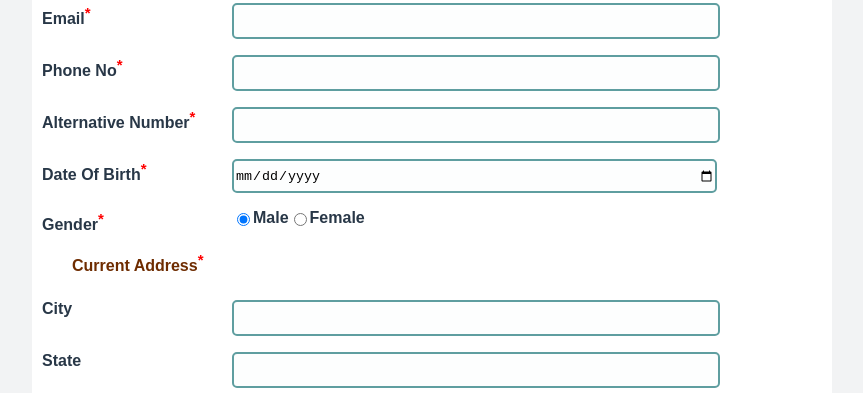
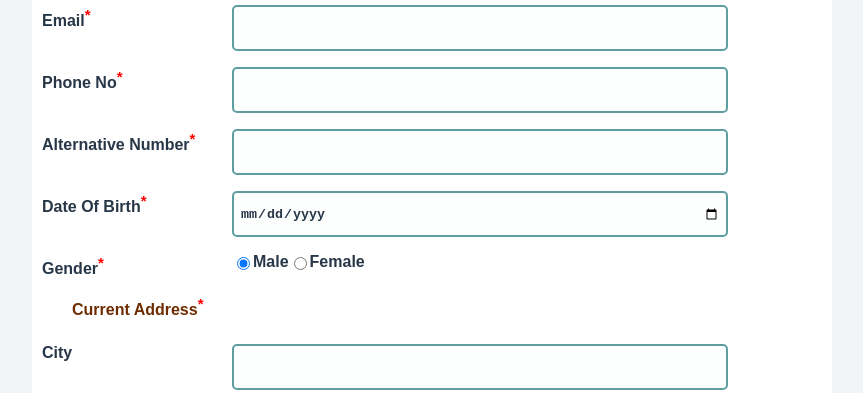
Before and after one commit to Satya190597/MindfireAssignment, a plain HTML site: page assignmenttwo/index.html in a window 1280 px wide. Shown: the part 354-747 px from the top of the page, without its empty margins (208-1071 px from the left). Drawn offline with Linux system fonts and the light colour scheme.

Commit message:
Final Chnages

```diff
--- a/assignmenttwo/style/style.css
+++ b/assignmenttwo/style/style.css
@@ -182,6 +182,16 @@ sup
     color: red;
     font-size: 15px;
 }
+input
+{
+    font-weight: bolder;
+    padding: 1%;
+    color: #283747;
+}
+input:hover
+{
+    background-color: #FFFDE7;
+}
 /* ADD MEDIA CONTROLS (FOR RESPONSIVE DESIGN) */
 
 /*
```
